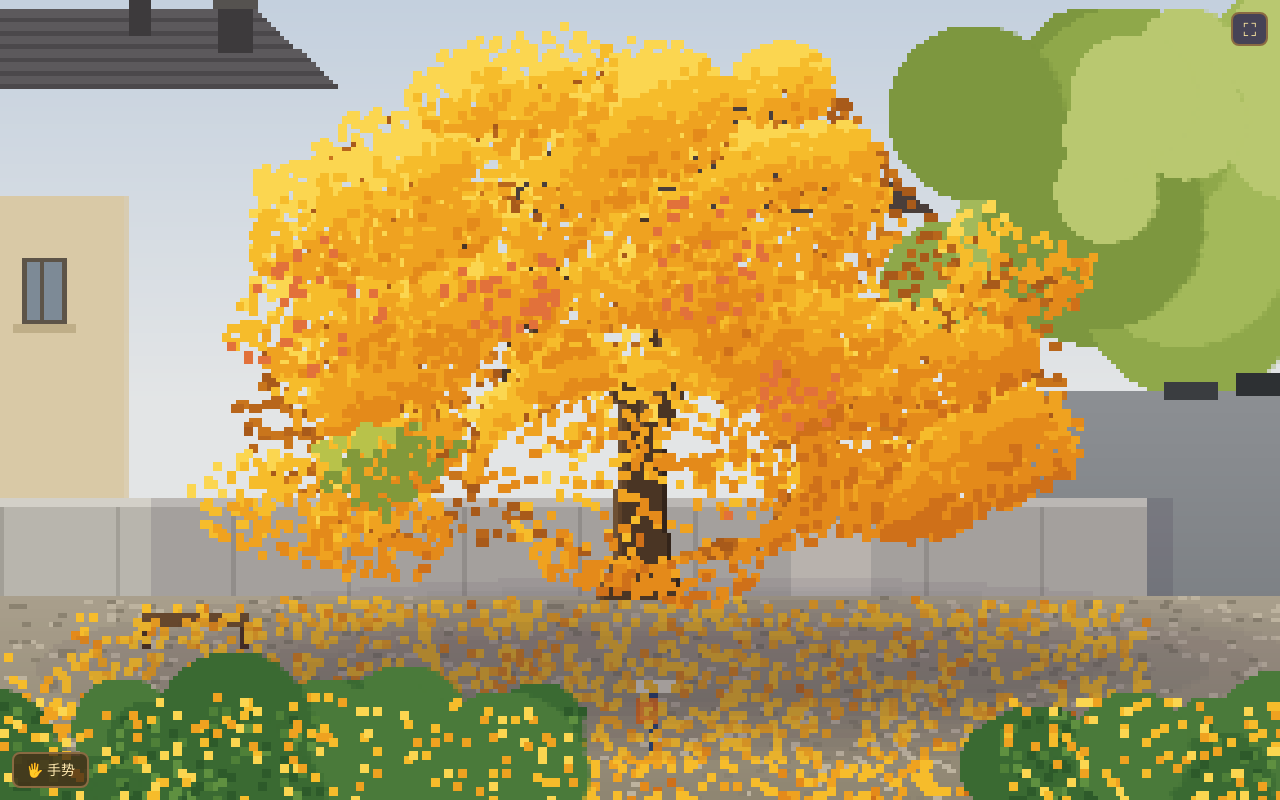
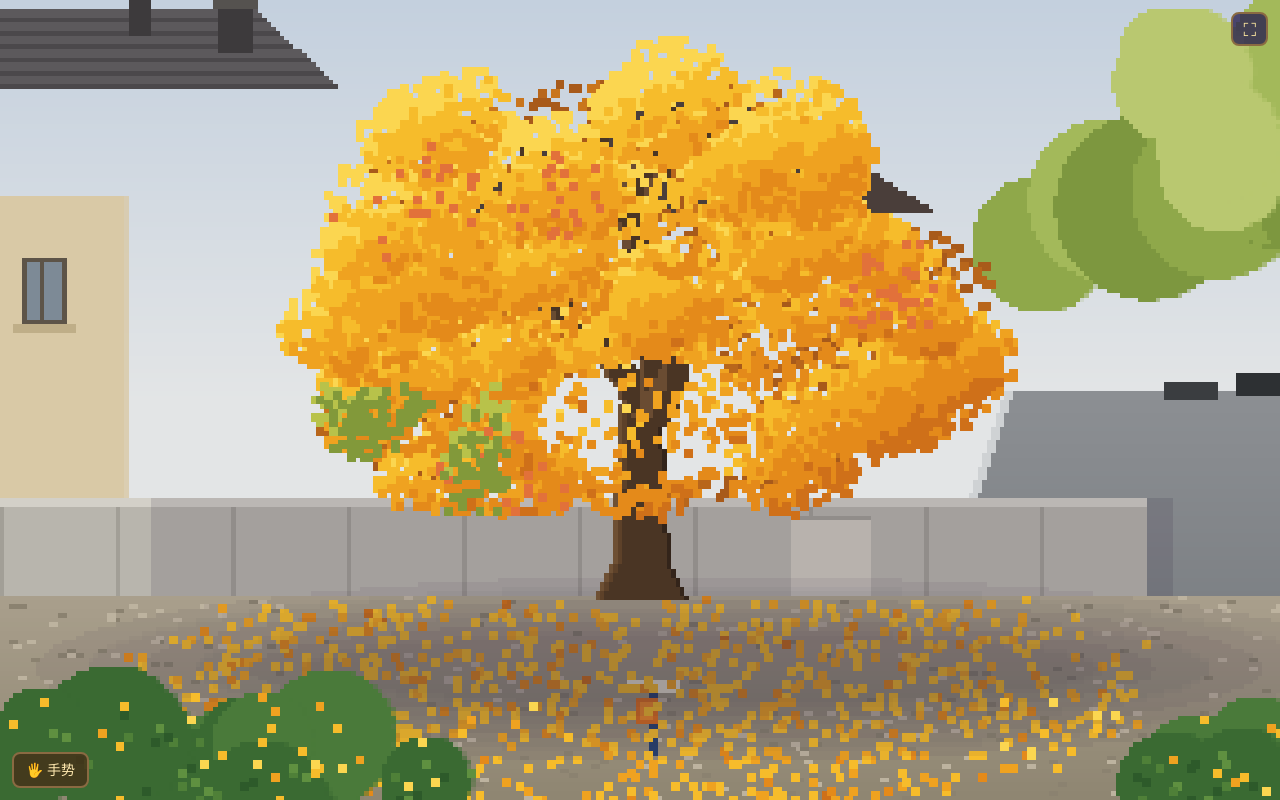
Before and after one commit to hyon0015-lang/galaxy, a plain HTML site: page tree/index.html in a window 1280 px wide. Drawn offline with Linux system fonts and the light colour scheme; animation ran at ten frames a second.

Commit message:
Tree: less crowded - smaller crown, calmer ground and backdrop, more breathing room
Co-Authored-By: Claude Sonnet 5.5 <noreply@anthropic.com>
Claude-Session: https://claude.ai/code/session_01FHGCG52SyVQGVwVCKadpkV

```diff
--- a/tree/index.html
+++ b/tree/index.html
@@ -6,7 +6,7 @@ const cv=document.getElementById('c'),g=cv.getContext('2d');let W=320;const H=18
 let seed=7;const rnd=()=>(seed=(seed*16807)%2147483647)/2147483647;
 const HAND={on:0,x:0,y:0,o:1,dx:0,dy:0};let ROT=0,T=0,USR=0,HV=0,GL=0,FH=0,CXT=160,BG=null,LV=[],BYC=[];
 const PAL=['#fbd650','#f6bc2b','#efa220','#e48a1a','#cf7019','#a85418','#b8c24a','#e2713a','#82993a'];
-const CY=72,RXC=106,RYC=66,clamp=(v,a,b)=>Math.max(a,Math.min(b,v));
+const CY=66,RXC=88,RYC=56,clamp=(v,a,b)=>Math.max(a,Math.min(b,v));
 function build(){
  seed=7;BG=document.createElement('canvas');BG.width=W;BG.height=H;const b=BG.getContext('2d');
  const R2=(x,y,w,h,c)=>{b.fillStyle=c;b.fillRect(Math.round(x),Math.round(y),w,h)};
@@ -15,8 +15,8 @@ function build(){
  // 灰蓝的天
  for(let y=0;y<134;y++)R2(0,y,W,1,mix('#c4d0de','#e3e5e6',Math.min(1,y/90)));
  // 右上：橄榄绿的树
- for(let i=0;i<18;i++){const x=CXT+70+rnd()*(W-CXT-50),y=8+rnd()*62,r=12+rnd()*14;blob(x,y,r,['#8fa84a','#a3b95a','#7d973f'][i%3])}
- for(let i=0;i<10;i++){blob(CXT+90+rnd()*(W-CXT-80),6+rnd()*40,8+rnd()*8,'#b9c870')}
+ for(let i=0;i<9;i++){const x=CXT+90+rnd()*(W-CXT-70),y=8+rnd()*50,r=12+rnd()*12;blob(x,y,r,['#8fa84a','#a3b95a','#7d973f'][i%3])}
+ for(let i=0;i<5;i++){blob(CXT+100+rnd()*(W-CXT-90),6+rnd()*34,8+rnd()*7,'#b9c870')}
  // 左上：灰瓦屋顶、烟囱；中间远处的深色屋顶尖
  for(let y=0;y<18;y++){const w=Math.round(CXT*.4+y*1.1);R2(0,y+2,w,1,y%3===2?'#4b484b':'#5c595c')}
  R2(CXT*.34,0,8,12,'#3d3a3c');R2(CXT*.34-1,0,10,2,'#55524f');R2(CXT*.2,0,5,8,'#3d3a3c');
@@ -30,20 +30,20 @@ function build(){
  // 围墙与地面
  R2(0,112,W-30,22,'#b8b5ad');R2(0,112,W-30,2,'#d3d0c8');for(let x=0;x<W-30;x+=26)R2(x,114,1,20,'#a29f97');R2(CXT+34,116,18,18,'#cfcac0');R2(CXT+34,116,18,1,'#a29f97');
  for(let y=134;y<H;y++)R2(0,y,W,1,mix('#a99f8c','#8e8571',(y-134)/46));
- for(let i=0;i<900;i++){R2(rnd()*W,134+rnd()*46,2,1,rnd()<.5?'#bdb39f':'#8b8270')}
+ for(let i=0;i<350;i++){R2(rnd()*W,134+rnd()*46,2,1,rnd()<.5?'#bdb39f':'#8b8270')}
  // 长椅
- R2(CXT-112,138,24,3,'#6b4a2c');R2(CXT-112,141,2,5,'#4a3220');R2(CXT-90,141,2,5,'#4a3220');
+
  // 小蓝架子和橙色线圈（照片里树下的小东西）
  R2(CXT+2,156,2,14,'#27406e');R2(CXT-3,153,12,3,'#e8e2d0');R2(CXT-1,157,5,6,'#e0701c');R2(CXT,158,3,4,'#f08a2a');
  // 地上落叶地毯
- for(let i=0;i<1700;i++){const a=rnd()*6.283,d=Math.sqrt(rnd()),x=CXT+Math.cos(a)*d*(125+rnd()*30),y=154+Math.sin(a)*d*28;if(y>134&&x>0&&x<W-30){R2(x,y,2,2,PAL[1+((rnd()*rnd()*3.5)|0)])}}
+ for(let i=0;i<950;i++){const a=rnd()*6.283,d=Math.sqrt(rnd()),x=CXT+Math.cos(a)*d*(100+rnd()*26),y=154+Math.sin(a)*d*28;if(y>134&&x>0&&x<W-30){R2(x,y,2,2,PAL[1+((rnd()*rnd()*3.5)|0)])}}
  b.globalAlpha=.07;for(let k=0;k<6;k++){const rx=150-k*12,ry=21-k*2.5;for(let y=-ry;y<=ry;y++){const w=Math.sqrt(1-(y/ry)**2)*rx;b.fillStyle='#2a2238';b.fillRect(Math.round(CXT+14-w),150+y,Math.round(w*2),1)}}b.globalAlpha=.14;b.fillStyle='#2a2238';b.fillRect(CXT-110,112,230,22);b.globalAlpha=1;
  // 前景灌木：深色，框住画面下沿
- for(let i=0;i<22;i++){const x=-4+rnd()*128,y=160+rnd()*24,r=10+rnd()*10;blob(x,y,r,i%3?'#3a6a32':'#4a7a3a')}
- for(let i=0;i<14;i++){const x=CXT+80+rnd()*(W-CXT-60),y=164+rnd()*18,r=9+rnd()*8;blob(x,y,r,i%3?'#3a6a32':'#4a7a3a')}
- for(let i=0;i<420;i++){const x=rnd()<.6?rnd()*130:CXT+80+rnd()*(W-CXT-70),y=158+rnd()*22;const px=b.getImageData(Math.max(0,Math.min(W-1,x|0)),Math.min(H-1,y|0),1,1).data;if(px[1]>px[0]&&px[1]<120)R2(x,y,2,2,['#4f8038','#2d5a2a','#5f9040'][(rnd()*3)|0])}for(let i=0;i<260;i++){const x=rnd()<.6?rnd()*130:CXT+80+rnd()*(W-CXT-70);R2(x,156+rnd()*24,2,2,PAL[(rnd()*3)|0])}
+ for(let i=0;i<14;i++){const x=-4+rnd()*100,y=164+rnd()*20,r=9+rnd()*8;blob(x,y,r,i%3?'#3a6a32':'#4a7a3a')}
+ for(let i=0;i<8;i++){const x=CXT+110+rnd()*(W-CXT-100),y=168+rnd()*14,r=8+rnd()*6;blob(x,y,r,i%3?'#3a6a32':'#4a7a3a')}
+ for(let i=0;i<110;i++){const x=rnd()<.6?rnd()*130:CXT+80+rnd()*(W-CXT-70),y=158+rnd()*22;const px=b.getImageData(Math.max(0,Math.min(W-1,x|0)),Math.min(H-1,y|0),1,1).data;if(px[1]>px[0]&&px[1]<120)R2(x,y,2,2,['#4f8038','#2d5a2a','#5f9040'][(rnd()*3)|0])}for(let i=0;i<60;i++){const x=rnd()<.6?rnd()*130:CXT+80+rnd()*(W-CXT-70);R2(x,156+rnd()*24,2,2,PAL[(rnd()*3)|0])}
  // 树冠内部的暗处：一层暖褐色的叶子
- for(let i=0;i<2200;i++){const x=(rnd()*2-1)*RXC*.88,y=(rnd()*2-1)*RYC*.86,a=Math.atan2(y/RYC,x/RXC),rm=1+.1*Math.sin(3*a+.5)+.07*Math.sin(5*a+1.2);if((x/RXC)**2+(y/RYC)**2>rm*rm*.74||Math.hypot(x/RXC*.9,y/RYC-.5)<.27)continue;R2(CXT+x,CY+y,rnd()<.5?3:2,2,['#a85a1a','#b8661b','#c9751c'][(rnd()*3)|0])}
+ for(let i=0;i<1500;i++){const x=(rnd()*2-1)*RXC*.88,y=(rnd()*2-1)*RYC*.86,a=Math.atan2(y/RYC,x/RXC),rm=1+.1*Math.sin(3*a+.5)+.07*Math.sin(5*a+1.2);if((x/RXC)**2+(y/RYC)**2>rm*rm*.74||Math.hypot(x/RXC*.9,y/RYC-.5)<.27)continue;R2(CXT+x,CY+y,rnd()<.5?3:2,2,['#a85a1a','#b8661b','#c9751c'][(rnd()*3)|0])}
  // 树干与枝
  const dot=(x,y,w)=>{R2(x,y,w,w,'#4a3524');if(w>2)R2(x,y,1,w,'#6a4c32')};
  for(let y=134;y>=86;y--){const t=(134-y)/48,wd=Math.round(14-t*5+(y>126?(y-126)*.9:0));R2(CXT-wd/2,y,wd,1,'#4a3524');R2(CXT-wd/2,y,1,1,'#6e5034');R2(CXT-wd/2+1,y,1,1,'#5d4129');R2(CXT+wd/2-1,y,1,1,'#33241a')}
@@ -54,12 +54,12 @@ function build(){
  [[-2.3,50,6],[-1.57,58,7],[-.85,50,6]].forEach(([an,ln2,w])=>limb(CXT,90,an,ln2,w,0));
  // 树叶：一团一团，每团有明暗；以明黄为主
  LV=[];BYC=PAL.map(()=>[]);const CL=[];
- for(let i=0;i<90;i++){let x,y,ok=0;for(let k=0;k<20&&!ok;k++){x=(rnd()*2-1)*RXC*.84;y=(rnd()*2-1)*RYC*.82;const a=Math.atan2(y/RYC,x/RXC),rm=1+.1*Math.sin(3*a+.5)+.07*Math.sin(5*a+1.2);if((x/RXC)**2+(y/RYC)**2<rm*rm*.8)ok=1}
+ for(let i=0;i<64;i++){let x,y,ok=0;for(let k=0;k<20&&!ok;k++){x=(rnd()*2-1)*RXC*.84;y=(rnd()*2-1)*RYC*.82;const a=Math.atan2(y/RYC,x/RXC),rm=1+.1*Math.sin(3*a+.5)+.07*Math.sin(5*a+1.2);if((x/RXC)**2+(y/RYC)**2<rm*rm*.8)ok=1}
   CL.push({x,y,r:10+rnd()*10,id:i})}
- for(let i=0;i<17000;i++){const C=CL[(rnd()*CL.length)|0],a=rnd()*6.283,d=Math.sqrt(rnd());
+ for(let i=0;i<13000;i++){const C=CL[(rnd()*CL.length)|0],a=rnd()*6.283,d=Math.sqrt(rnd());
   const lx=Math.cos(a)*d,ly=Math.sin(a)*d*.8,x=C.x+lx*C.r,y=C.y+ly*C.r;
   const a2=Math.atan2(y/RYC,x/RXC),rm=1+.1*Math.sin(3*a2+.5)+.07*Math.sin(5*a2+1.2);if((x/RXC)**2+(y/RYC)**2>rm*rm)continue;
-  const dx=x/RXC,dy=y/RYC;if(Math.hypot(dx*.9,dy-.5)<.3&&rnd()<.88)continue;const e=Math.min(1,Math.hypot(dx,dy)),lit=(-dx*.4-dy*.7)*.5+(-lx*.35-ly*.8)*.8+(rnd()-.5)*.25;
+  const dx=x/RXC,dy=y/RYC;if(Math.hypot(dx*.9,dy-.5)<.26&&rnd()<.85)continue;const e=Math.min(1,Math.hypot(dx,dy)),lit=(-dx*.4-dy*.7)*.5+(-lx*.35-ly*.8)*.8+(rnd()-.5)*.25;
   let c=clamp(Math.round(1.45-lit*2.6+(rnd()-.5)*.7),0,5);
   if(dx<-.35&&dy>.35&&C.id%2===0&&rnd()<.3)c=lit>.1?6:8;else if(C.id%19===0&&rnd()<.12)c=7;
   const l={hx:Math.round(CXT+x),hy:Math.round(CY+y),c,s:rnd()<.7?2:(rnd()<.5?0:1),e:.25+e*.75,k:rnd()*6.28,st:0,x:0,y:0,vx:0,vy:0,ph:0,gy:0,tl:0,dl:0};LV.push(l);BYC[c].push(l)}
```
